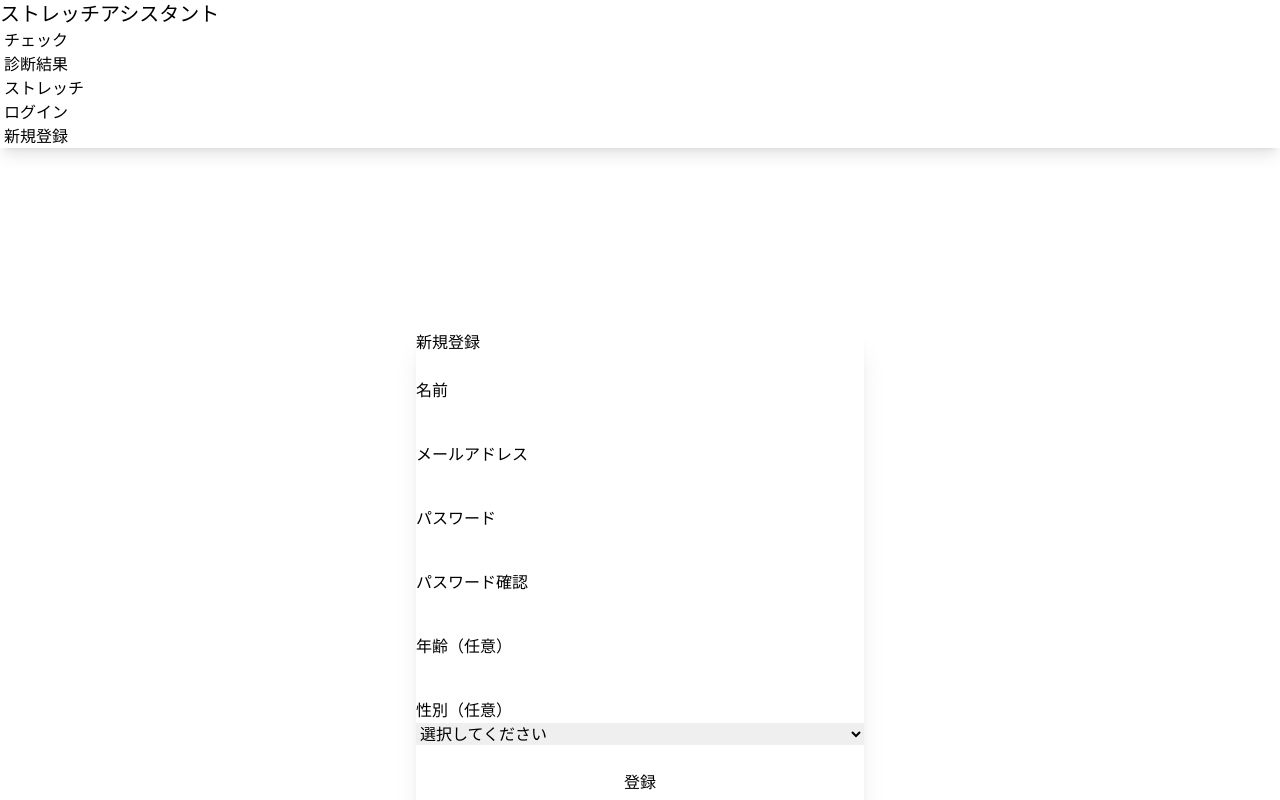
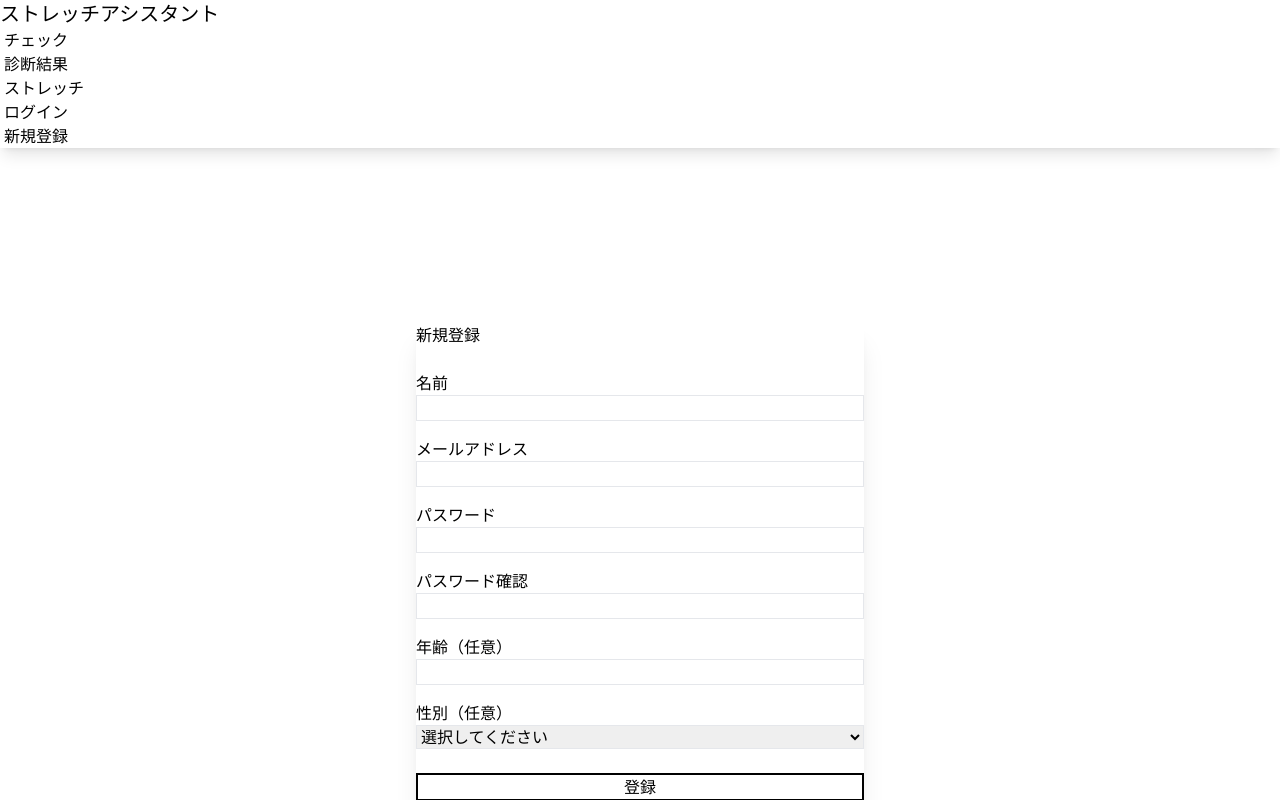
Before and after one commit to yuu278/BodyCare-plus, a React (Create React App) app in the folder frontend/: page /register in a window 1280 px wide. Shown: the top 800 px of the page. Built offline with nearby package versions, Linux system fonts and the light colour scheme; no server answers.

Commit message:
fix: ボタンの色や枠線のデザインの見た目の修正

```diff
--- a/frontend/src/components/auth/Login.js
+++ b/frontend/src/components/auth/Login.js
@@ -95,7 +95,7 @@ const Login = () => {
                 <div className="form-control mt-6">
                   <button
                     type="submit"
-                    className="btn btn-primary"
+                    className="btn border border-black border-2 btn-primary"
                     disabled={isSubmitting}
                   >
                     {isSubmitting ? 'ログイン中...' : 'ログイン'}
@@ -105,12 +105,11 @@ const Login = () => {
             )}
           </Formik>
 
-          {/* ✅ ゲストログインボタンを追加 */}
           <div className="divider">または</div>
 
           <button
             onClick={handleGuestLogin}
-            className="btn btn-outline btn-secondary"
+            className="btn btn-outline bg-[#F8C6BD] border-black border-2 btn-secondary"
             disabled={guestLoading}
           >
             {guestLoading ? 'ログイン中...' : 'ゲストとしてログイン'}
--- a/frontend/src/components/auth/Register.js
+++ b/frontend/src/components/auth/Register.js
@@ -67,7 +67,7 @@ const Register = () => {
                   <Field
                     type="text"
                     name="name"
-                    className="input input-bordered w-full"
+                    className="input input-bordered border border-base-300 bg-base-100 focus:border-primary focus:outline-none w-full"
                   />
                   <ErrorMessage
                     name="name"
@@ -83,7 +83,7 @@ const Register = () => {
                   <Field
                     type="email"
                     name="email"
-                    className="input input-bordered w-full"
+                    className="input input-bordered border border-base-300 bg-base-100 focus:border-primary focus:outline-none w-full"
                   />
                   <ErrorMessage
                     name="email"
@@ -99,7 +99,7 @@ const Register = () => {
                   <Field
                     type="password"
                     name="password"
-                    className="input input-bordered w-full"
+                    className="input input-bordered border border-base-300 bg-base-100 focus:border-primary focus:outline-none w-full"
                   />
                   <ErrorMessage
                     name="password"
@@ -114,7 +114,7 @@ const Register = () => {
                   <Field
                     type="password"
                     name="password_confirmation"
-                    className="input input-bordered w-full"
+                    className="input input-bordered border border-base-300 bg-base-100 focus:border-primary focus:outline-none w-full"
                   />
                   <ErrorMessage
                     name="password_confirmation"
@@ -130,7 +130,7 @@ const Register = () => {
                   <Field
                     type="number"
                     name="age"
-                    className="input input-bordered w-full"
+                    className="input input-bordered border border-base-300 bg-base-100 focus:border-primary focus:outline-none w-full"
                   />
                   <ErrorMessage
                     name="age"
@@ -146,7 +146,7 @@ const Register = () => {
                   <Field
                     as="select"
                     name="gender"
-                    className="select select-bordered w-full"
+                    className="select select-bordered border border-base-300 bg-base-100 focus:border-base-400 focus:ring-0 focus:outline-none w-full"
                   >
                     <option value="">選択してください</option>
                     <option value="male">男性</option>
@@ -163,7 +163,7 @@ const Register = () => {
                 <div className="form-control mt-6">
                   <button
                     type="submit"
-                    className={`btn btn-primary w-full ${isSubmitting && 'loading'}`}
+                    className={`btn btn-primary border border-black border-2 w-full ${isSubmitting && 'loading'}`}
                     disabled={isSubmitting}
                   >
                     登録
--- a/frontend/src/pages/Home.js
+++ b/frontend/src/pages/Home.js
@@ -16,13 +16,13 @@ const Home = () => {
           </p>
           {isAuthenticated ? (
             <div className="flex flex-col md:flex-row gap-4 justify-center">
-              <Link to="/assessment" className="btn btn-primary">診断を受ける</Link>
-              <Link to="/library" className="btn btn-outline">ストレッチライブラリ</Link>
+              <Link to="/assessment" className="btn btn-primary bg-blue-400 border border-black border-2">診断を受ける</Link>
+              <Link to="/library" className="btn btn-outline border border-black border-2">ストレッチライブラリ</Link>
             </div>
           ) : (
             <div className="flex flex-col md:flex-row gap-4 justify-center">
-              <Link to="/register" className="btn btn-primary">始める</Link>
-              <Link to="/login" className="btn btn-outline">ログイン</Link>
+              <Link to="/register" className="btn btn-primary bg-blue-400 border border-black border-2">始める</Link>
+              <Link to="/login" className="btn btn-outline border border-black border-2">ログイン</Link>
             </div>
           )}
         </div>
```
